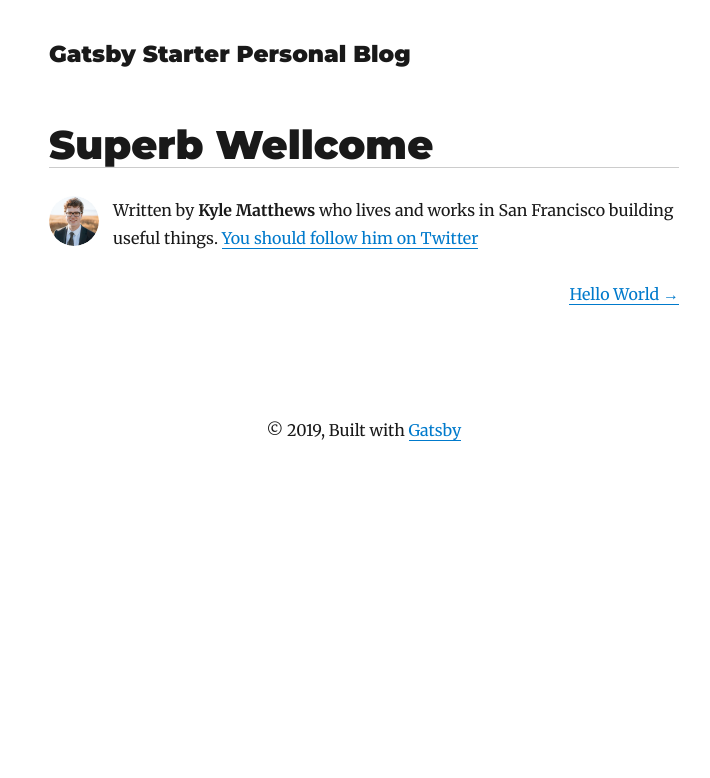
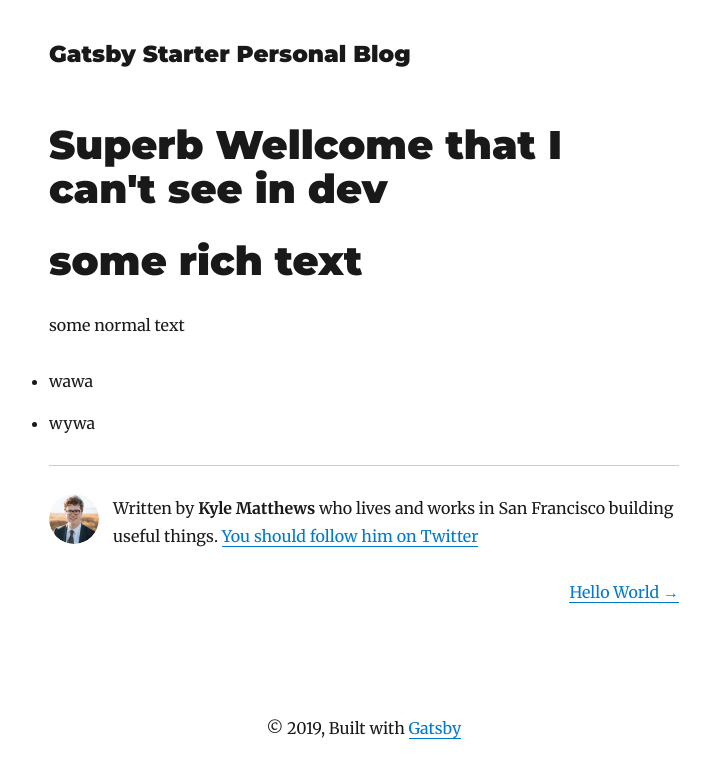
Before and after one commit to kstulgys/francis-portfolio, a Gatsby site: page /blog/pages/home/ in a window 1280 px wide. Shown: the whole page, without its empty margins (276-986 px from the left). Built offline with nearby package versions, Linux system fonts and the light colour scheme; Gatsby itself is replaced by a stand-in of ours; some packages are replaced by stand-ins of ours.

Commit message:
Update Pages “home”

```diff
--- a/content/pages/home.md
+++ b/content/pages/home.md
@@ -1,3 +1,9 @@
 ---
-title: Superb Wellcome
+title: Superb Wellcome that I can't see in dev
 ---
+# some rich text
+
+some normal text
+
+* wawa
+* wywa
```
